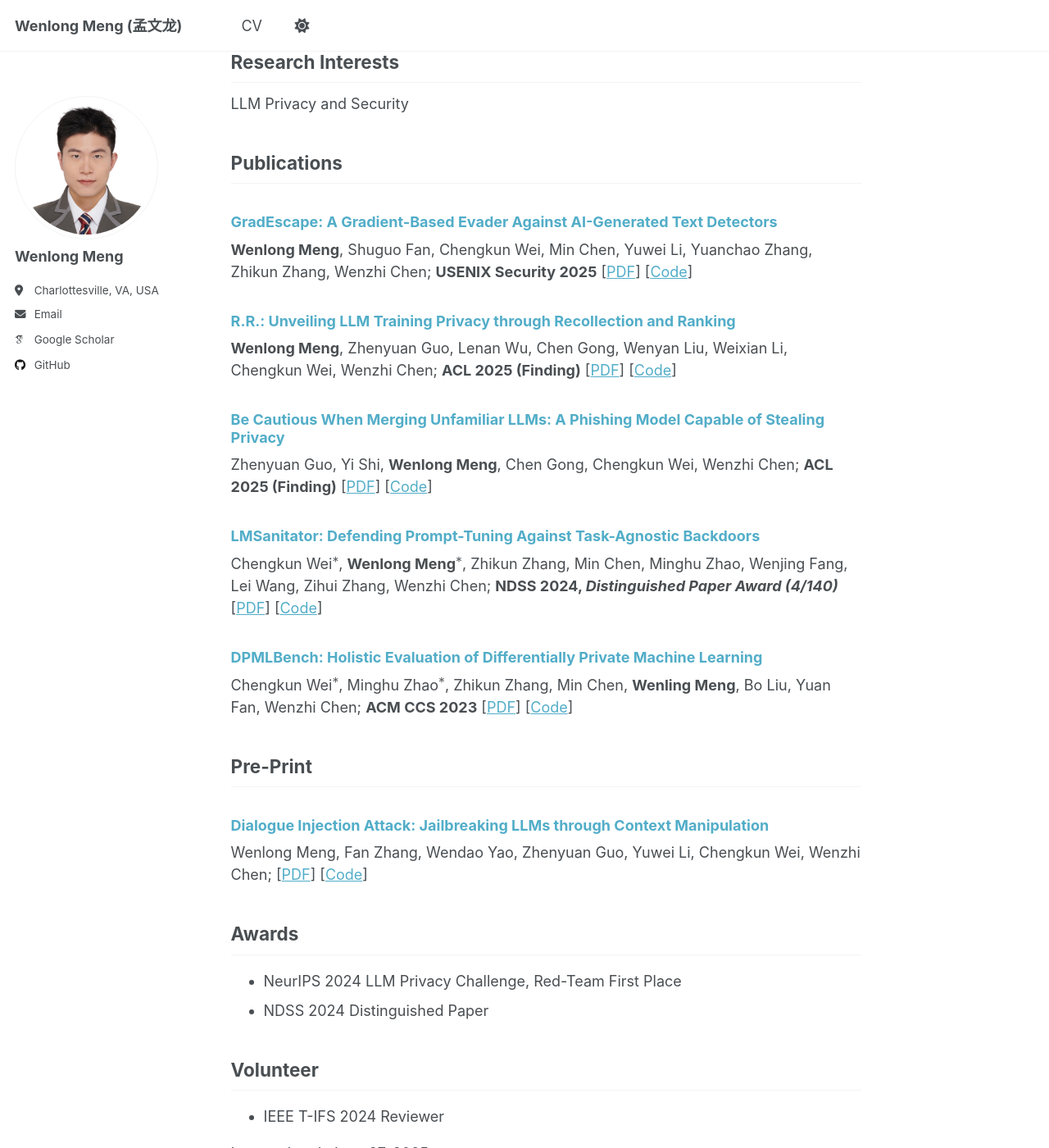
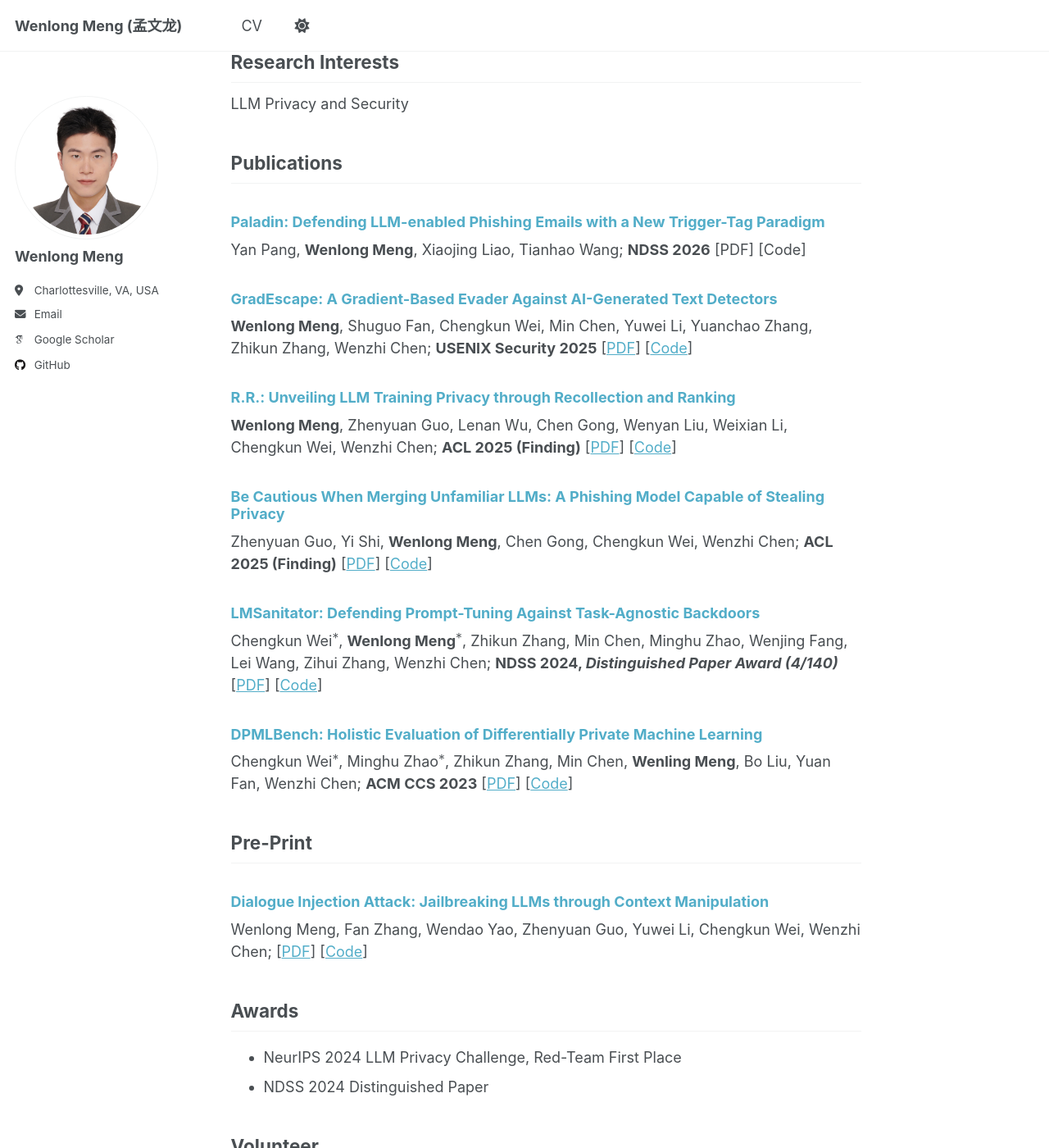
Before and after one commit to meng-wenlong/meng-wenlong.github.io, a Jekyll site: the page built from _pages/about.md, in a window 1280 px wide and 1400 px high, scrolled down 232 px. Shown: the whole window at 82% size. Built offline with Jekyll 4.4.1, drawn with Linux system fonts in a browser that asks for light colours; some web fonts are replaced; some of the changed text lies outside the part shown.

Commit message:
update pub

```diff
--- a/_pages/about.md
+++ b/_pages/about.md
@@ -16,6 +16,11 @@ LLM Privacy and Security
 
 Publications
 ------
+
+### <span style="color:#52ADC8">Paladin: Defending LLM-enabled Phishing Emails with a New Trigger-Tag Paradigm</span>
+Yan Pang, **Wenlong Meng**, Xiaojing Liao, Tianhao Wang;
+**NDSS 2026**
+[PDF] [Code]
 
 ### <span style="color:#52ADC8">GradEscape: A Gradient-Based Evader Against AI-Generated Text Detectors</span>
 **Wenlong Meng**, Shuguo Fan, Chengkun Wei, Min Chen, Yuwei Li, Yuanchao Zhang, Zhikun Zhang, Wenzhi Chen;
```
Also changed, not shown: other parts of _pages/about.md (+1 -1 lines).
